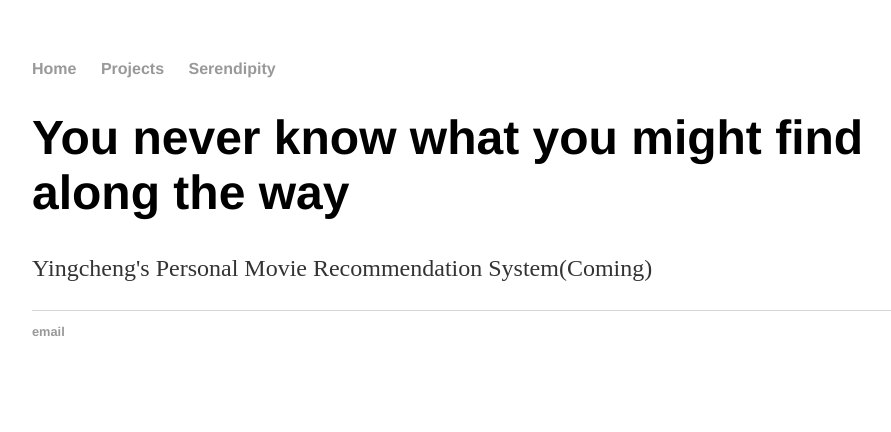
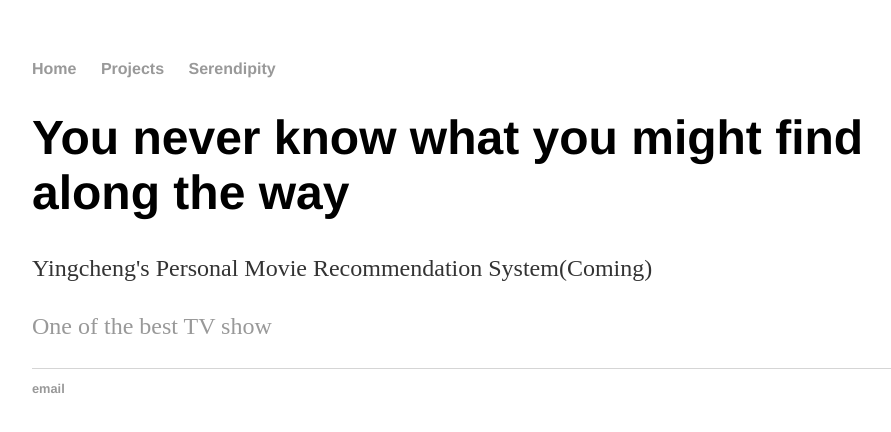
Before and after one commit to masterStormtrooper/masterStormtrooper.github.io, a Jekyll site: the page built from serendipity/index.html, in a window 1280 px wide. Shown: the top 432 px of the page, without its empty margins (160-1051 px from the left). Built offline with Jekyll 4.4.1, drawn with Linux system fonts in a browser that asks for light colours.

Commit message:
Update index.html

```diff
--- a/serendipity/index.html
+++ b/serendipity/index.html
@@ -5,4 +5,5 @@ title: What's Up
 <div class="blurb">
 	<h1>You never know what you might find along the way</h1>
 	<p>Yingcheng's Personal Movie Recommendation System(Coming)</p>
+	<p><a href = 'https://www.youtube.com/watch?v=ZVYqB0uTKlE&t=122s&ab_channel=Andr%C3%A9Cunha'>One of the best TV show</a></p>
 </div><!-- /.blurb -->
```
